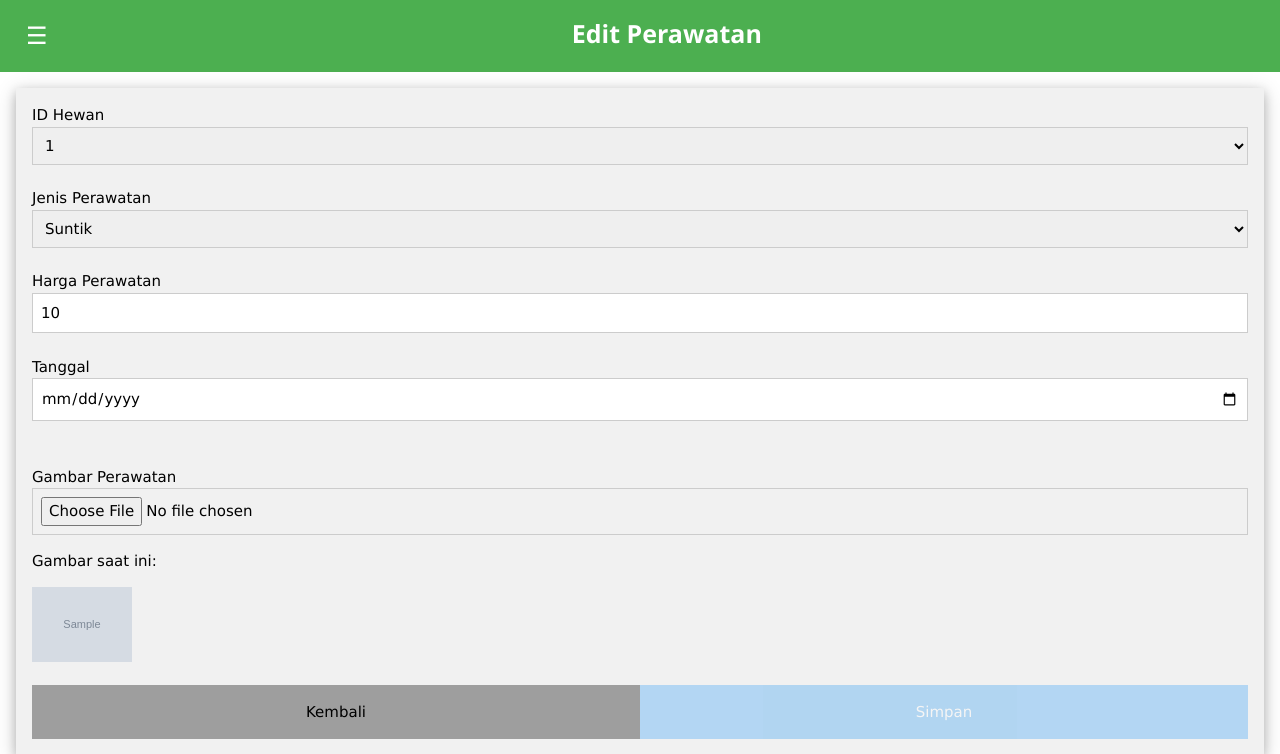
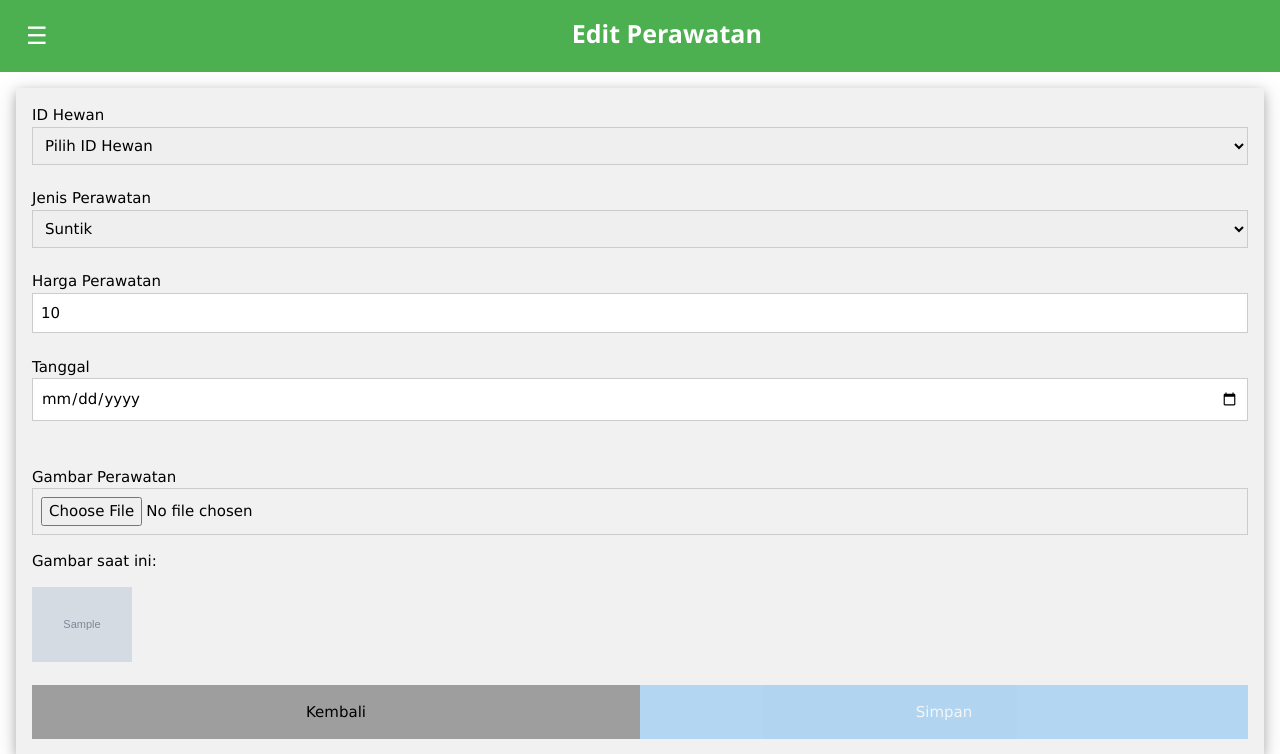
Before and after one commit to alfanhamdani/e-mbek, a PHP site: page /edit_perawatan.php?id_perawatan=1 in a window 1280 px wide. Shown: the top 754 px of the page. Run offline with PHP 8.4, Linux system fonts and the light colour scheme; the visitor is signed in with stand-in values (Sample User, id 1); tables that the repository leaves empty or names only in its code hold one stand-in row (values such as "Sample post"); grey boxes marked "Sample" are stand-in pictures.

Commit message:
Memperbaiki code dan menambhakan menu pindai kode di sidebar

```diff
--- a/edit_pakan.php
+++ b/edit_pakan.php
@@ -206,7 +206,7 @@
         <select class="w3-input w3-border" id="id_hewan" name="id_hewan" required>
             <option value="">Pilih ID Hewan</option>
             <?php
-            $query = "SELECT id_hewan FROM mbek_hewan ORDER BY id_hewan ASC";
+            $query = "SELECT id_hewan FROM mbek_hewan WHERE void = 0 ORDER BY id_hewan ASC";
             $result = mysqli_query($conn, $query);
 
             if ($result) {
--- a/edit_perawatan.php
+++ b/edit_perawatan.php
@@ -199,6 +199,7 @@
         <a href="daftar_pakan.php" class="w3-bar-item w3-button w3-border">Daftar Pakan</a>
         <a href="daftar_perawatan.php" class="w3-bar-item w3-button w3-border">Daftar Perawatan</a>
         <a href="hasil_labarugi.php" class="w3-bar-item w3-button w3-border">Hasil Laba Rugi</a>
+        <a href="scan_code.php" class="w3-bar-item w3-button w3-border">Pindai Kode</a>
         <?php if ($username === 'admin') { ?>
             <a href="daftar_pengguna.php" class="w3-bar-item w3-button w3-border">Daftar Pengguna</a>
         <?php } ?>
@@ -217,12 +218,13 @@
         </div>
     </div>
 
-    <form method="post" action="" enctype="multipart/form-data" class="w3-container w3-card-4 w3-light-grey w3-padding-16 w3-margin">
+    <form method="post" action="" enctype="multipart/form-data"
+        class="w3-container w3-card-4 w3-light-grey w3-padding-16 w3-margin">
         <label>ID Hewan</label>
         <select class="w3-input w3-border" id="id_hewan" name="id_hewan" required>
             <option value="">Pilih ID Hewan</option>
             <?php
-            $query = "SELECT id_hewan FROM mbek_hewan ORDER BY id_hewan ASC";
+            $query = "SELECT id_hewan FROM mbek_hewan WHERE void = 0 ORDER BY id_hewan ASC";
             $result = mysqli_query($conn, $query);
 
             if ($result) {
--- a/tambah_labarugi.php
+++ b/tambah_labarugi.php
@@ -93,8 +93,8 @@
     exit(); // Hentikan eksekusi script setelah merespons AJAX
 }
 
-// Ambil daftar hewan untuk dropdown
-$sql = "SELECT id_hewan FROM mbek_hewan";
+// Ambil daftar hewan untuk dropdown, hanya yang memiliki void = 0
+$sql = "SELECT id_hewan FROM mbek_hewan WHERE void = 0";
 $result = $conn->query($sql);
 ?>
 <!DOCTYPE html>
--- a/tambah_pakan.php
+++ b/tambah_pakan.php
@@ -146,7 +146,7 @@
                 <option value="">Pilih id hewan</option>
                 <?php
                 // Ambil data ID Hewan dari tabel mbek_hewan
-                $query = "SELECT id_hewan FROM mbek_hewan ORDER BY id_hewan ASC";
+                $query = "SELECT id_hewan FROM mbek_hewan WHERE void = 0 ORDER BY id_hewan ASC";
                 $result = mysqli_query($conn, $query);
 
                 if ($result) {
--- a/tambah_perawatan.php
+++ b/tambah_perawatan.php
@@ -139,6 +139,7 @@
         <a href="daftar_pakan.php" class="w3-bar-item w3-button w3-border">Daftar Pakan</a>
         <a href="daftar_perawatan.php" class="w3-bar-item w3-button w3-border">Daftar Perawatan</a>
         <a href="hasil_labarugi.php" class="w3-bar-item w3-button w3-border">Hasil Laba Rugi</a>
+        <a href="scan_code.php" class="w3-bar-item w3-button w3-border">Pindai Kode</a>
         <?php if ($username === 'admin') { ?>
             <a href="daftar_pengguna.php" class="w3-bar-item w3-button w3-border">Daftar Pengguna</a>
         <?php } ?>
@@ -158,13 +159,14 @@
     </div>
 
     <div class="w3-container w3-padding-16">
-    <form action="" method="post" enctype="multipart/form-data" class="w3-container w3-card-4 w3-light-grey w3-padding-16 w3-margin">
+        <form action="" method="post" enctype="multipart/form-data"
+            class="w3-container w3-card-4 w3-light-grey w3-padding-16 w3-margin">
             <label>ID Hewan</label>
             <select class="w3-input w3-border" name="id_hewan" required>
                 <option value="">Pilih id hewan</option>
                 <?php
                 // Ambil data ID Hewan dari tabel mbek_hewan
-                $query = "SELECT id_hewan FROM mbek_hewan ORDER BY id_hewan ASC";
+                $query = "SELECT id_hewan FROM mbek_hewan WHERE void = 0 ORDER BY id_hewan ASC";
                 $result = mysqli_query($conn, $query);
 
                 if ($result) {
```
